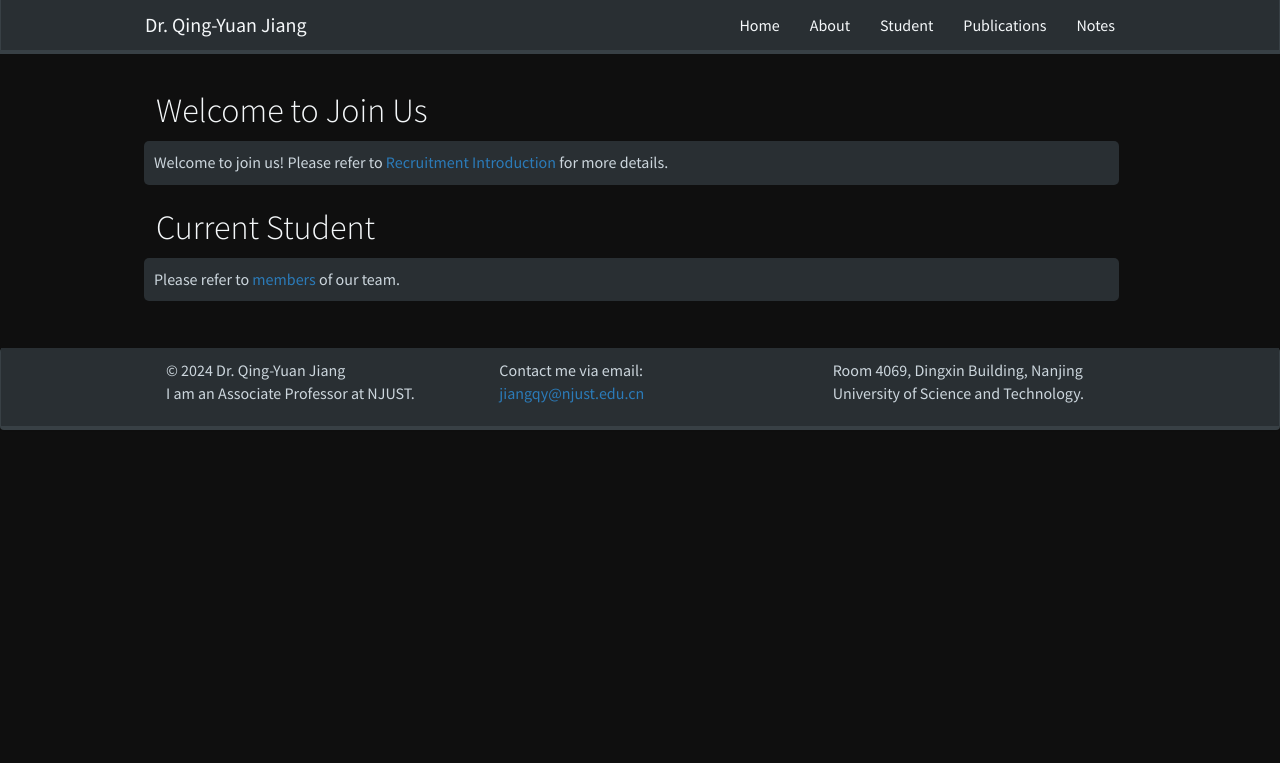
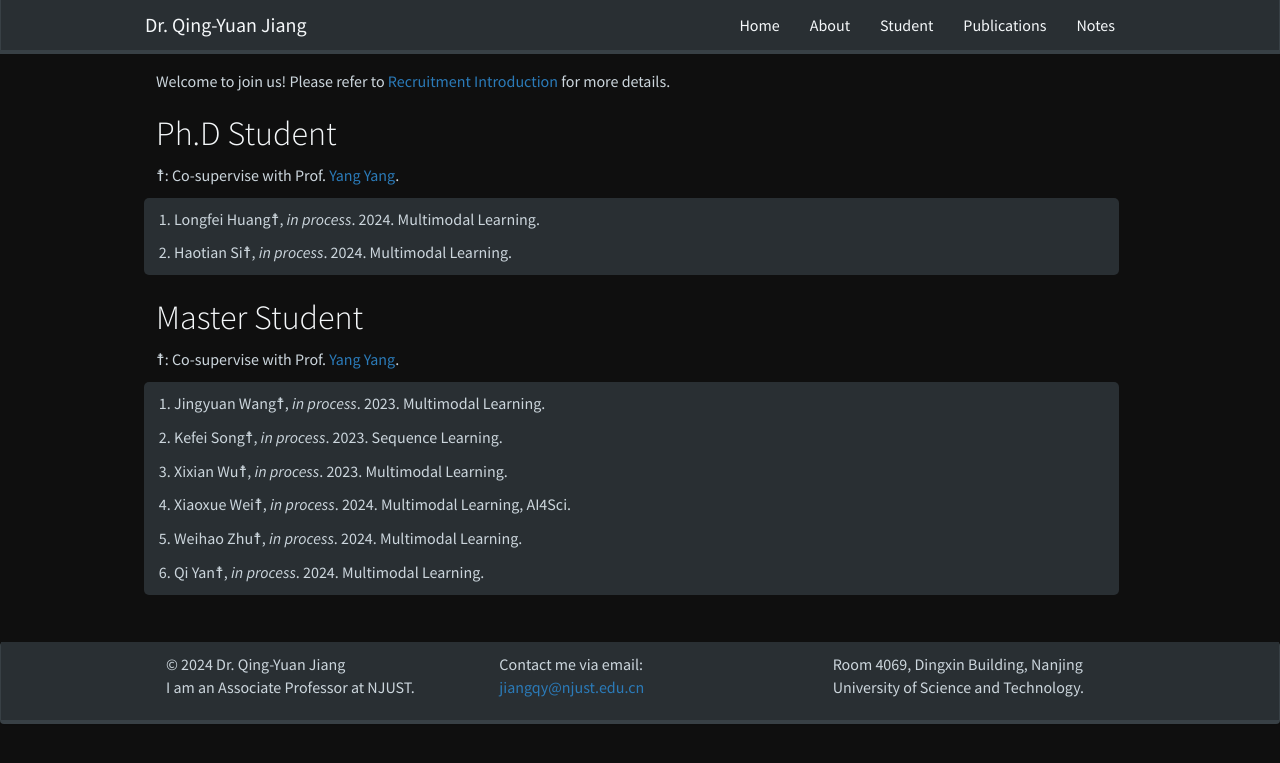
Before and after one commit to jiangqy/jiangqy.github.io, a Jekyll site: the page built from _pages/student.md, in a window 1280 px wide. Shown: the top 763 px of the page. Built offline with Jekyll 4.4.1, drawn with Linux system fonts in a browser that asks for light colours; nearby versions of some CDN libraries; a style sheet for code colours, icons or effects is not loaded.

Commit message:
update student

```diff
--- a/_pages/student.md
+++ b/_pages/student.md
@@ -5,14 +5,33 @@ sitemap: false
 permalink: /student/
 ---
 
-## Welcome to Join Us
-<div class="rowl1" style="padding-top: 10px;">
 
 Welcome to join us! Please refer to <a href="http://www.njustkmg.cn/" _target="_blank">Recruitment Introduction</a> for more details.
+
+## Ph.D Student
+
+&#9768;: Co-supervise with Prof. <a href="http://www.njustkmg.cn/">Yang Yang</a>.
+
+<div class="rowl1" style="padding-top: 10px;">
+1. Longfei Huang&#9768;, <i>in process</i>. 2024. Multimodal Learning. <span style="float:right"></span>
+
+2. Haotian Si&#9768;, <i>in process</i>. 2024. Multimodal Learning. <span style="float:right"></span>
 </div>
 
-## Current Student
+## Master Student
+
+&#9768;: Co-supervise with Prof. <a href="http://www.njustkmg.cn/">Yang Yang</a>.
+
 <div class="rowl1" style="padding-top: 10px;">
+1. Jingyuan Wang&#9768;, <i>in process</i>. 2023. Multimodal Learning. <span style="float:right"></span>
 
-Please refer to <a href="http://www.njustkmg.cn/" _target="_blank">members</a> of our team.
+2. Kefei Song&#9768;, <i>in process</i>. 2023. Sequence Learning. <span style="float:right"></span>
+
+3. Xixian Wu&#9768;, <i>in process</i>. 2023. Multimodal Learning. <span style="float:right"></span>
+
+4. Xiaoxue Wei&#9768;, <i>in process</i>. 2024. Multimodal Learning, AI4Sci. <span style="float:right"></span>
+
+5. Weihao Zhu&#9768;, <i>in process</i>. 2024. Multimodal Learning. <span style="float:right"></span>
+
+6. Qi Yan&#9768;, <i>in process</i>. 2024. Multimodal Learning. <span style="float:right"></span>
 </div>
```
Also changed, not shown: _publications/2017CVPR_DCMH.md (+1 -0 lines), 1 other file.
